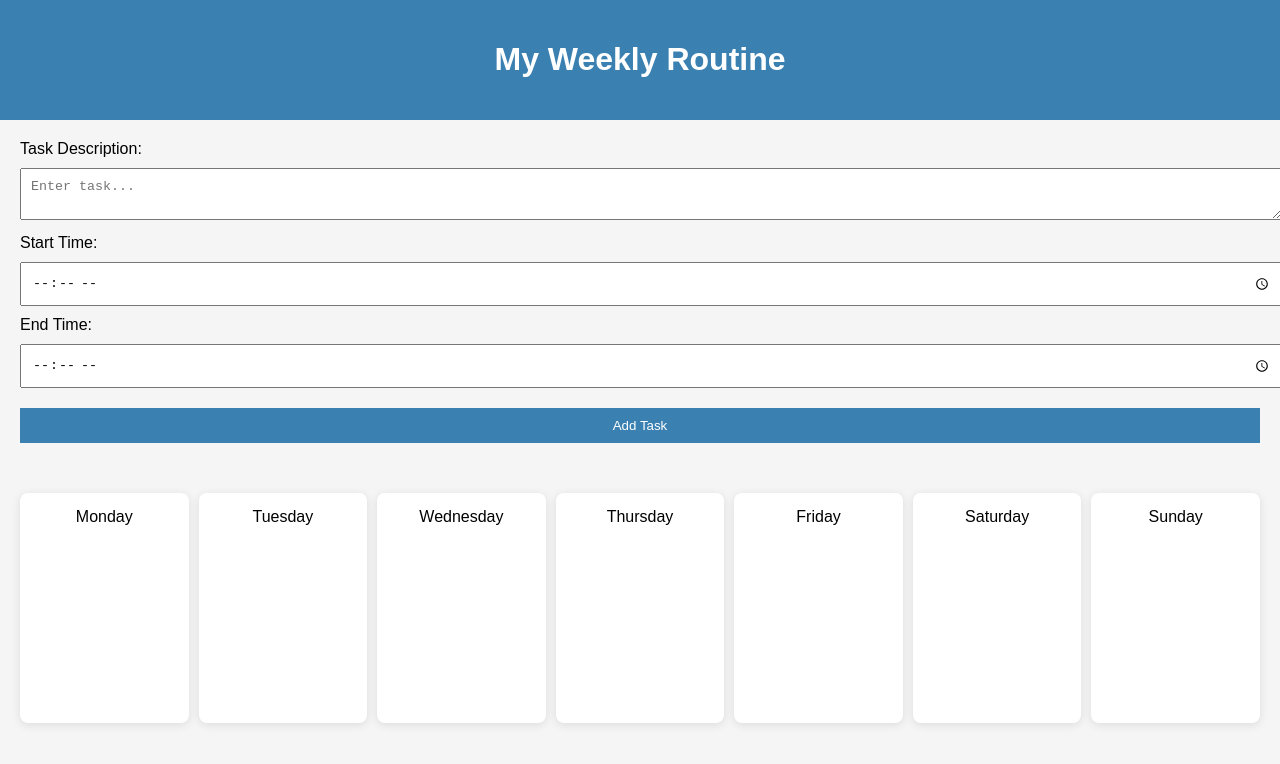
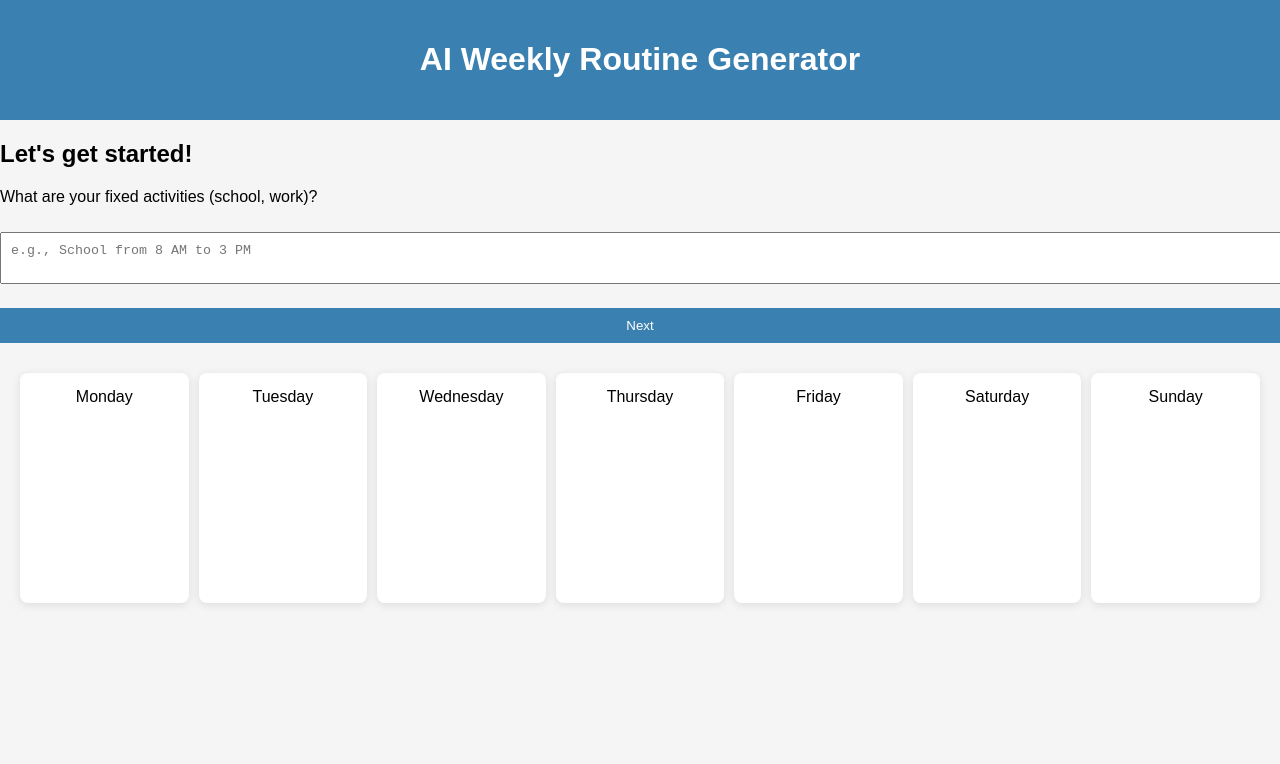
Before and after one commit to affxxxxxn/week-routine, a plain HTML site: page index.html in a window 1280 px wide. Shown: the top 764 px of the page. Drawn offline with Linux system fonts and the light colour scheme.

Commit message:
Update index.html

```diff
--- a/index.html
+++ b/index.html
@@ -3,27 +3,19 @@
 <head>
     <meta charset="UTF-8">
     <meta name="viewport" content="width=device-width, initial-scale=1.0">
-    <title>My Weekly Routine</title>
+    <title>AI Weekly Routine Generator</title>
     <link rel="stylesheet" href="styles.css">
 </head>
 <body>
     <header>
-        <h1>My Weekly Routine</h1>
+        <h1>AI Weekly Routine Generator</h1>
     </header>
 
-    <section class="task-input">
-        <form id="task-form">
-            <label for="task">Task Description:</label>
-            <textarea id="task" placeholder="Enter task..."></textarea>
-
-            <label for="start-time">Start Time:</label>
-            <input type="time" id="start-time">
-
-            <label for="end-time">End Time:</label>
-            <input type="time" id="end-time">
-
-            <button type="submit">Add Task</button>
-        </form>
+    <section id="questions-section">
+        <h2>Let's get started!</h2>
+        <p id="question">What are your fixed activities (school, work)?</p>
+        <textarea id="response" placeholder="e.g., School from 8 AM to 3 PM"></textarea>
+        <button id="next-btn">Next</button>
     </section>
 
     <section class="weekly-view">
```
